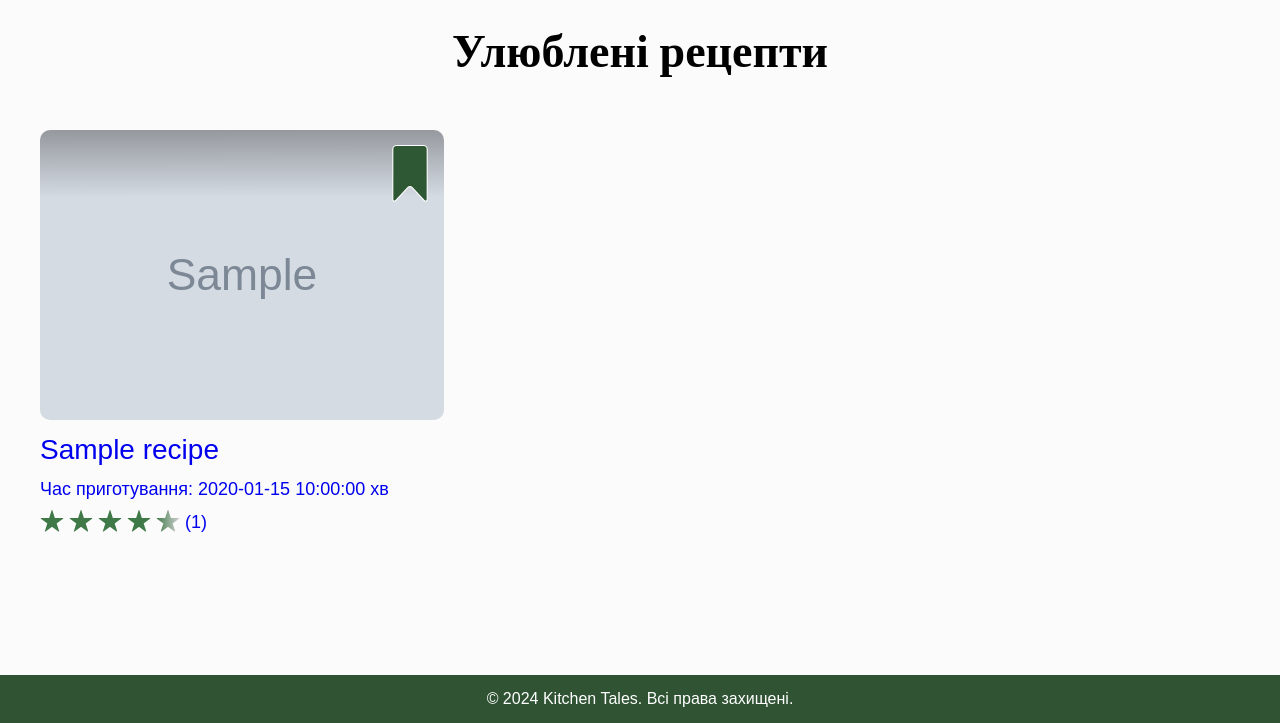
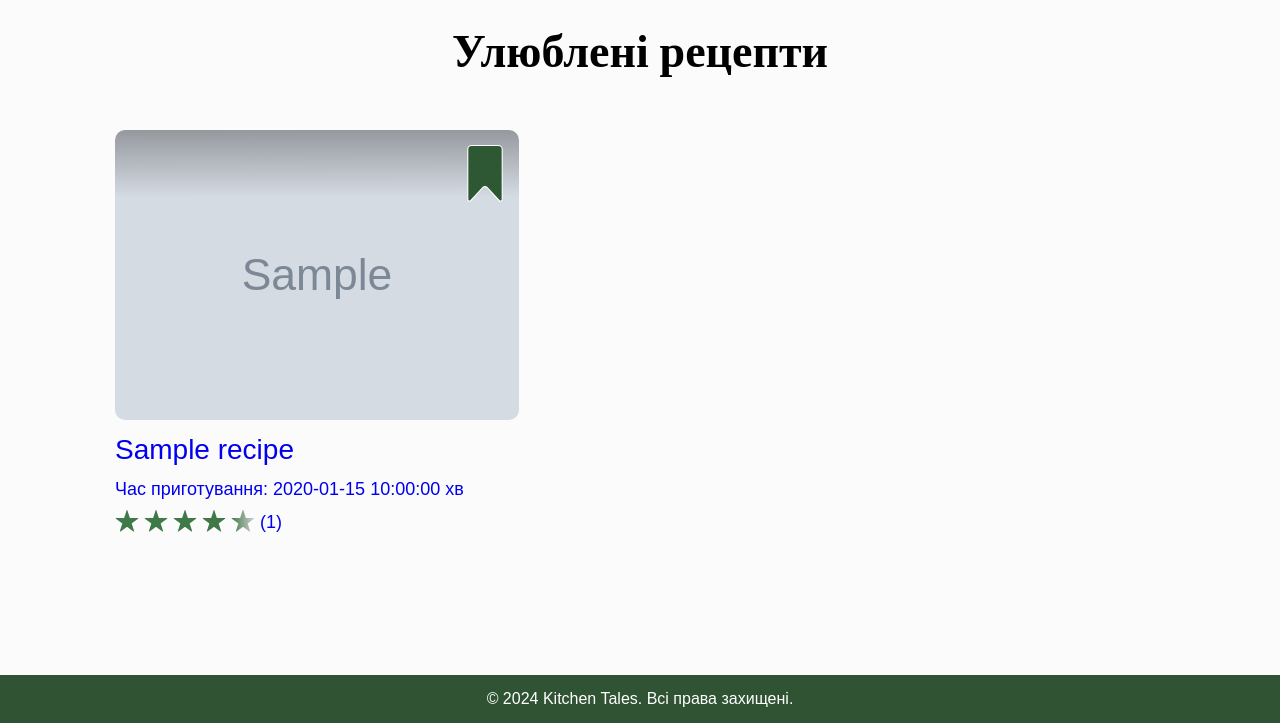
Before and after one commit to Valleriiia/culinary_recipes, a PHP site: page /favorites.php in a window 1280 px wide. Shown: the part 77-800 px from the top of the page. Run offline with PHP 8.4, Linux system fonts and the light colour scheme; the visitor is signed in with stand-in values (Sample User, id 1); tables that the repository leaves empty or names only in its code hold one stand-in row (values such as "Sample post"); grey boxes marked "Sample" are stand-in pictures.

Commit message:
favorites styles

```diff
--- a/src/views/favorites.php
+++ b/src/views/favorites.php
@@ -22,6 +22,12 @@
     main {
         flex: 1;
     }
+
+    .recipes-list {
+    display: flex;
+    flex-wrap: wrap;
+    margin-left: 75px;
+}
 
 footer {
     background: #2F5333;
```
